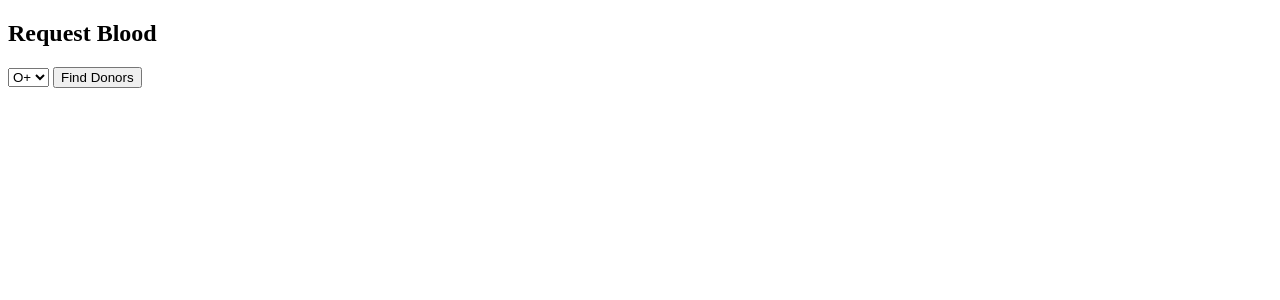
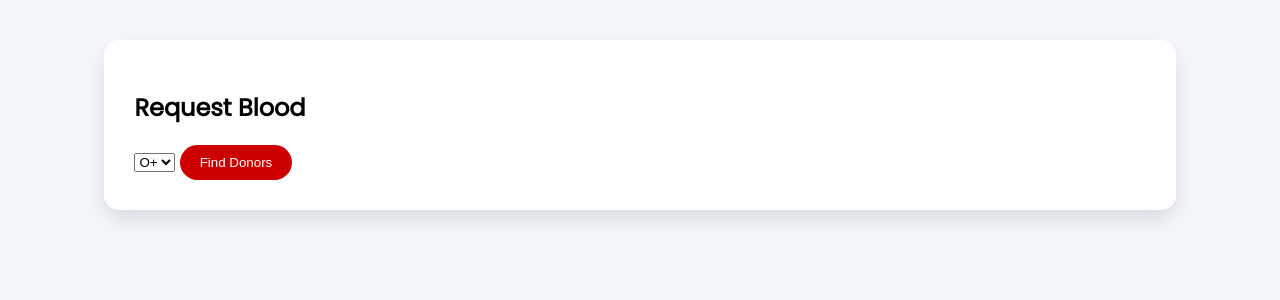
Before and after one commit to xxgitvc/bloodbank-project, a Flask app: template templates/hospital.html in a window 1280 px wide. Shown: the top 300 px of the page. Run offline with Flask 3, Linux system fonts and the light colour scheme; the template is opened without the code that fills it, so the values that code supplies are empty.

Commit message:
Enhance hospital.html with styles and donor info
Added CSS styling for layout and buttons, and enhanced donor display.

```diff
--- a/templates/hospital.html
+++ b/templates/hospital.html
@@ -1,7 +1,52 @@
 <!DOCTYPE html>
 <html>
+<head>
+<link href="https://fonts.googleapis.com/css2?family=Poppins&display=swap" rel="stylesheet">
+<style>
+body{font-family:Poppins;background:#f4f6f9}
+
+/* CARD */
+.card{
+background:white;
+padding:30px;
+margin:40px auto;
+width:80%;
+border-radius:15px;
+box-shadow:0 10px 20px rgba(0,0,0,0.1)
+}
+
+/* BUTTON */
+button{
+background:#cc0000;
+color:white;
+padding:10px 20px;
+border:none;
+border-radius:20px;
+cursor:pointer
+}
+
+button:hover{background:#ff3333}
+
+/* GRID */
+.grid{
+display:grid;
+grid-template-columns:repeat(auto-fit,minmax(250px,1fr));
+gap:15px;
+margin-top:20px
+}
+
+.donor{
+background:white;
+padding:15px;
+border-radius:10px;
+box-shadow:0 5px 15px rgba(0,0,0,0.1)
+}
+</style>
+</head>
+
 <body>
 
+<div class="card">
 <h2>Request Blood</h2>
 
 <form method="POST">
@@ -14,13 +59,24 @@
 
 <button>Find Donors</button>
 </form>
+</div>
 
 {% if matched_donors %}
-<h3>Matching Donors</h3>
+<div class="card">
+<h2>🧬 Matching Donors</h2>
 
+<div class="grid">
 {% for d in matched_donors %}
-<p>{{ d.full_name }} - {{ d.blood_type }} - {{ d.phone }}</p>
+<div class="donor">
+<h3>{{ d.full_name }}</h3>
+<p>🩸 {{ d.blood_type }}</p>
+<p>📍 {{ d.city }}</p>
+<p>📞 {{ d.phone }}</p>
+</div>
 {% endfor %}
+</div>
+
+</div>
 {% endif %}
 
 </body>
```
